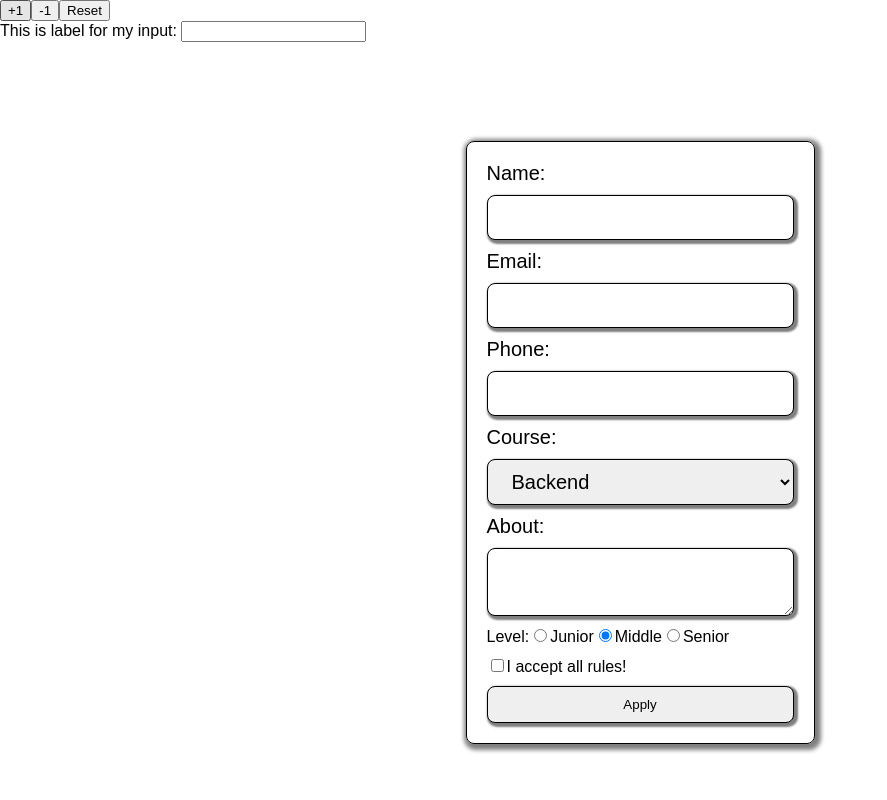
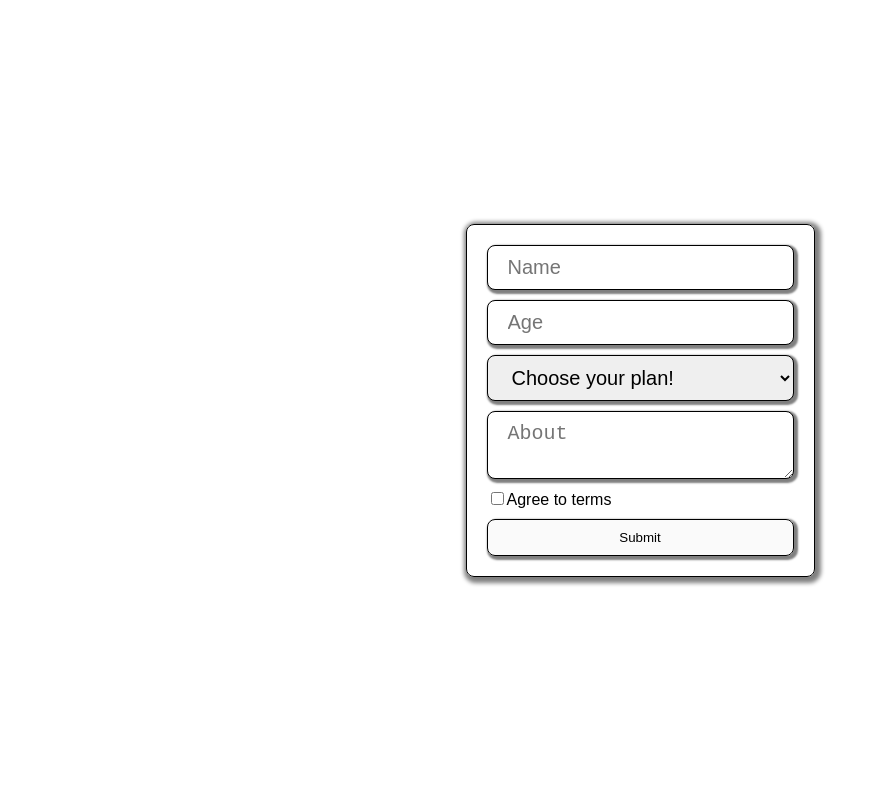
Before and after one commit to t-matveentsev/practiceReact-03, a React (Vite) app: page / in a window 1280 px wide. Shown: the top 800 px of the page, without its empty margins (0-887 px from the left). Built offline with nearby package versions, Linux system fonts and the light colour scheme.

Commit message:
base formik structure

```diff
--- a/src/App.jsx
+++ b/src/App.jsx
@@ -1,10 +1,12 @@
+import ApplyForm from "./components/ApplyForm/ApplyForm";
 import ControlledForm from "./components/Forms/ControlledForm";
-import UseIdExample from "./components/UseidExample/UseidExample";
+// import UseIdExample from "./components/UseidExample/UseidExample";
 
 export default function App() {
   return (
     <>
-      <UseIdExample />
+      <ApplyForm></ApplyForm>
+      {/* <UseIdExample /> */}
       <ControlledForm />
     </>
   );
--- /dev/null
+++ b/src/components/ApplyForm/ApplyForm.jsx
@@ -0,0 +1,56 @@
+import { Field, Form, Formik } from "formik";
+import s from "./ApplyForm.module.css";
+
+const ApplyForm = () => {
+  const initialValues = {
+    name: "",
+    age: "",
+    plan: "",
+    about: "",
+    agree: false,
+  };
+  const handleSubmit = (values, action) => {
+    console.log(values);
+    action.resetForm();
+  };
+  return (
+    <section className={s.formWrapper}>
+      <Formik initialValues={initialValues} onSubmit={handleSubmit}>
+        {({ values }) => (
+          <Form className={s.form}>
+            <Field name="name" className={s.input} placeholder="Name" />
+            <Field
+              name="age"
+              type="number"
+              className={s.input}
+              placeholder="Age"
+            />
+            <Field as="select" name="plan" className={s.input}>
+              <option disabled value="">
+                Choose your plan!
+              </option>
+              <option value="standard">Standard</option>
+              <option value="pro">Pro</option>
+              <option value="business">Business</option>
+            </Field>
+            <Field
+              as="textarea"
+              name="about"
+              className={s.input}
+              placeholder="About"
+            />
+            <label>
+              <Field type="checkbox" name="agree" className={s.checkbox} />
+              Agree to terms
+            </label>
+            <button disabled={!values.agree} type="submit" className={s.button}>
+              Submit
+            </button>
+          </Form>
+        )}
+      </Formik>
+    </section>
+  );
+};
+
+export default ApplyForm;
--- /dev/null
+++ b/src/components/ApplyForm/ApplyForm.module.css
@@ -0,0 +1,48 @@
+.formWrapper {
+  display: flex;
+  align-items: center;
+  justify-content: center;
+  min-height: 100vh;
+  gap: 10px;
+}
+.form {
+  display: flex;
+  flex-direction: column;
+  gap: 10px;
+  padding: 20px;
+  border: 1px solid black;
+  border-radius: 8px;
+  box-shadow: 2px 2px 4px 4px grey;
+}
+.button {
+  padding: 10px 20px;
+  border-radius: 8px;
+  box-shadow: 2px 2px 2px 2px grey;
+  border: 1px solid black;
+  cursor: pointer;
+  transition: all 0.4s ease-in-out;
+  &:hover {
+    background-color: lightcyan;
+  }
+}
+.input {
+  padding: 10px 20px;
+  border-radius: 8px;
+  box-shadow: 2px 2px 2px 2px grey;
+  border: 1px solid black;
+  outline: none;
+  font-size: 20px;
+}
+.label {
+  display: flex;
+  flex-direction: column;
+  gap: 10px;
+  span {
+    font-size: 20px;
+  }
+}
+
+.error {
+  color: red;
+  font-size: 12px;
+}
```
Also changed, not shown: src/components/Forms/UncontrolledForm.jsx (deleted, +0 -37 lines).
